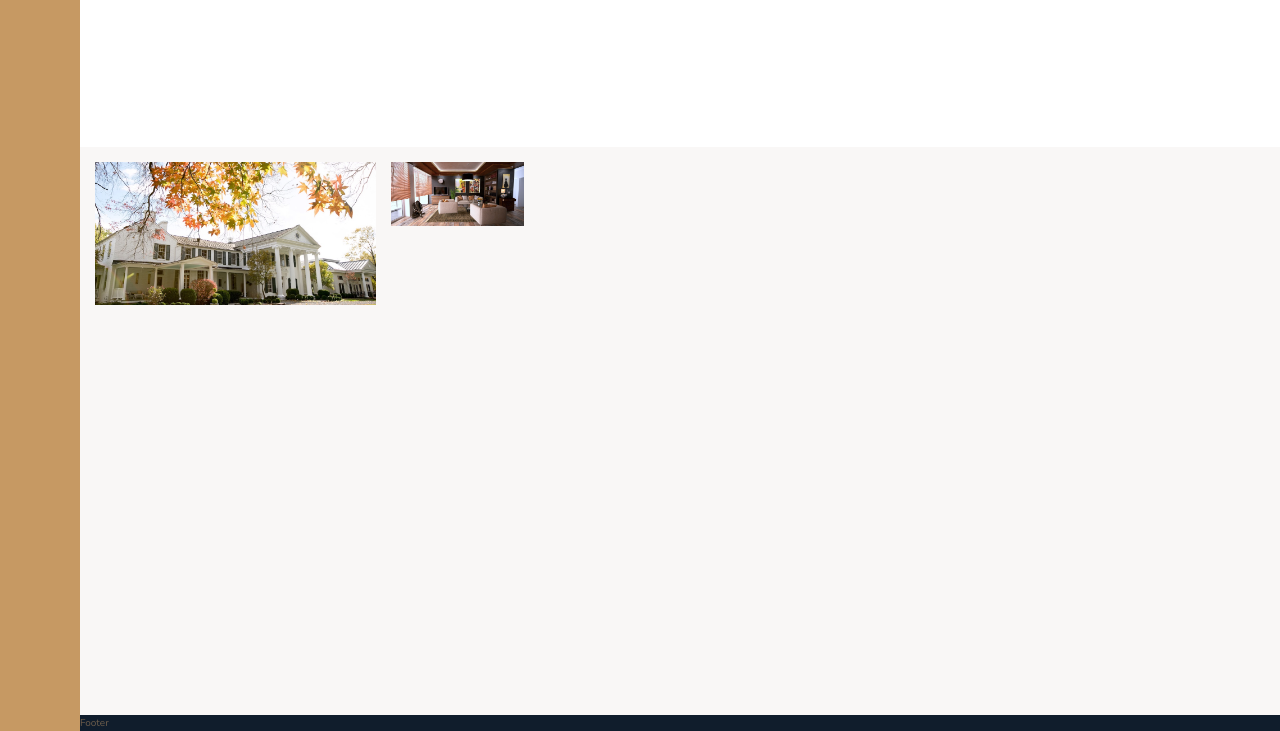
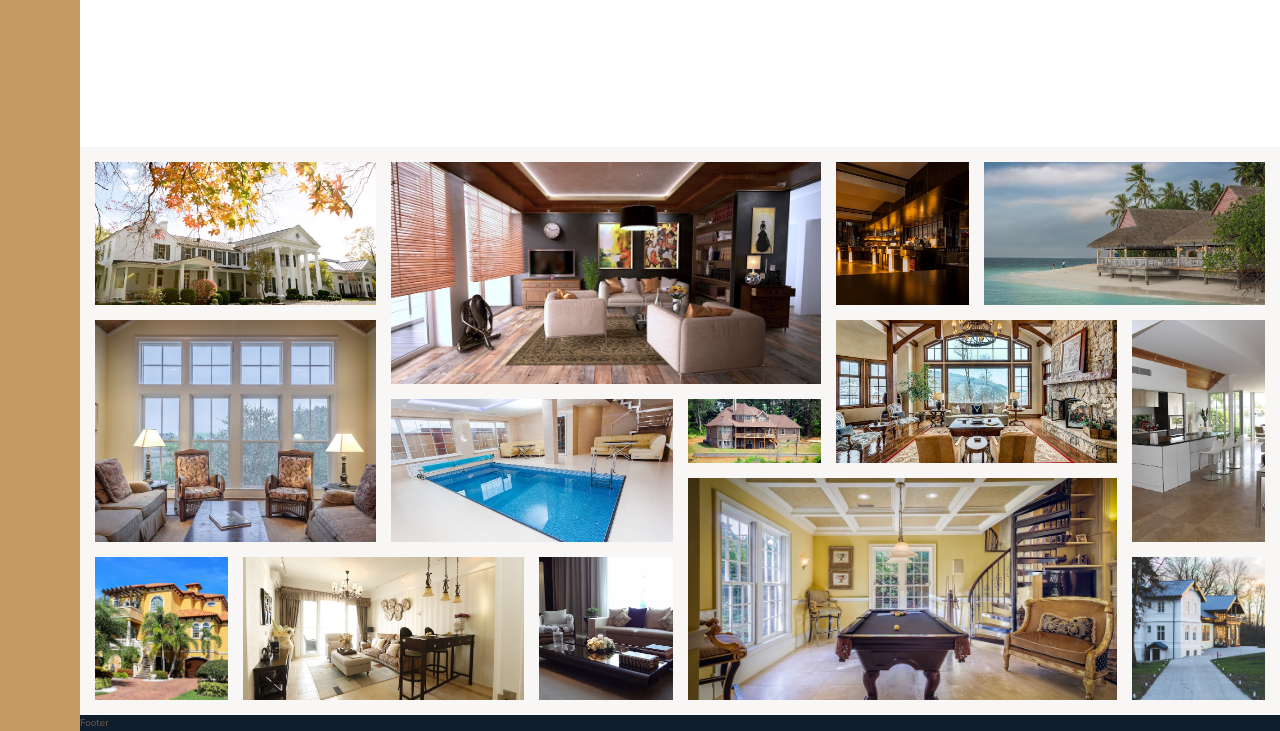
Before and after one commit to Canthar90/Nexter, a website: page index.html in a window 1280 px wide. Shown: the part 2801-3532 px from the top of the page. Drawn offline with nearby package versions, Linux system fonts and the light colour scheme.

Commit message:
Addig gallery items and styling them

```diff
--- a/index.html
+++ b/index.html
@@ -297,8 +297,58 @@
                 <img src="img/gal-1.jpeg" alt="Gallery image 1" class="gallery__img">
             </div>
 
+            <div class="gallery__item gallery__item--2">
+                <img src="img/gal-2.jpeg" alt="Gallery image 2" class="gallery__img">
+            </div>
 
-            <img src="img/gal-2.jpeg" alt="Gallery image 2" class="gallery__img">
+            <div class="gallery__item gallery__item--3">
+                <img src="img/gal-3.jpeg" alt="Gallery image 3" class="gallery__img">
+            </div>
+
+            <div class="gallery__item gallery__item--4">
+                <img src="img/gal-4.jpeg" alt="Gallery image 4" class="gallery__img">
+            </div>
+
+            <div class="gallery__item gallery__item--5">
+                <img src="img/gal-5.jpeg" alt="Gallery image 5" class="gallery__img">
+            </div>
+
+            <div class="gallery__item gallery__item--6">
+                <img src="img/gal-6.jpeg" alt="Gallery image 6" class="gallery__img">
+            </div>
+
+            <div class="gallery__item gallery__item--7">
+                <img src="img/gal-7.jpeg" alt="Gallery image 7" class="gallery__img">
+            </div>
+
+            <div class="gallery__item gallery__item--8">
+                <img src="img/gal-8.jpeg" alt="Gallery image 8" class="gallery__img">
+            </div>
+
+            <div class="gallery__item gallery__item--9">
+                <img src="img/gal-9.jpeg" alt="Gallery image 9" class="gallery__img">
+            </div>
+
+            <div class="gallery__item gallery__item--10">
+                <img src="img/gal-10.jpeg" alt="Gallery image 10" class="gallery__img">
+            </div>
+
+            <div class="gallery__item gallery__item--11">
+                <img src="img/gal-11.jpeg" alt="Gallery image 11" class="gallery__img">
+            </div>
+
+            <div class="gallery__item gallery__item--12">
+                <img src="img/gal-12.jpeg" alt="Gallery image 12" class="gallery__img">
+            </div>
+
+            <div class="gallery__item gallery__item--13">
+                <img src="img/gal-13.jpeg" alt="Gallery image 13" class="gallery__img">
+            </div>
+
+            <div class="gallery__item gallery__item--14">
+                <img src="img/gal-14.jpeg" alt="Gallery image 14" class="gallery__img">
+            </div>
+
         </section>
 
         <footer class="footer">
--- a/sass/_gallery.scss
+++ b/sass/_gallery.scss
@@ -11,10 +11,76 @@
 
 
     &__item {
+
        &--1 {
         grid-row: 1/ span 2;
+        grid-column: 1  / span 2;
+       }
+
+       &--2 {
+        grid-row: 1 / span 3;
+        grid-column: 3 / span 3;
+       }
+
+       &--3 {
+        grid-row: 1 / span 2;
+       }
+
+       &--4 {
+        grid-column: 7 / span 2;
+        grid-row: 1 / span 2;
+       }
+
+       &--5 {
+        grid-row: 3 / span 3;
         grid-column: 1 / span 2;
        }
+
+       &--6 {
+        grid-row: 4 / span 2;
+        grid-column: 3 / span 2;
+       }
+
+       &--7 {
+        grid-row: 4 / 5;
+        grid-column: 5 / 6;
+       }
+
+       &--8 {
+        grid-row: 3 / span 2;
+        grid-column: 6 / span 2;
+       }
+
+       &--9 {
+        grid-column: 8 / 9;
+        grid-row: 3 / span 3;
+       }
+
+       &--10 {
+        grid-column: 1 / 2;
+        grid-row: 6 / span 2;
+       }
+
+       &--11 {
+        grid-column: 2 / span 2;
+        grid-row: 6/ span 2;
+       }
+
+       &--12 {
+        grid-column: 4 / 5;
+        grid-row: 6 / span 2;
+       }
+
+       &--13 {
+        grid-column: 5 / span 3;
+        grid-row: 5 / span 3;
+       }
+
+       &--14 {
+        grid-column: 8 / 9;
+        grid-row: 6 / span 2;
+       }
+
     }
 
     &__img {
```
Also changed, not shown: css/style.css.
